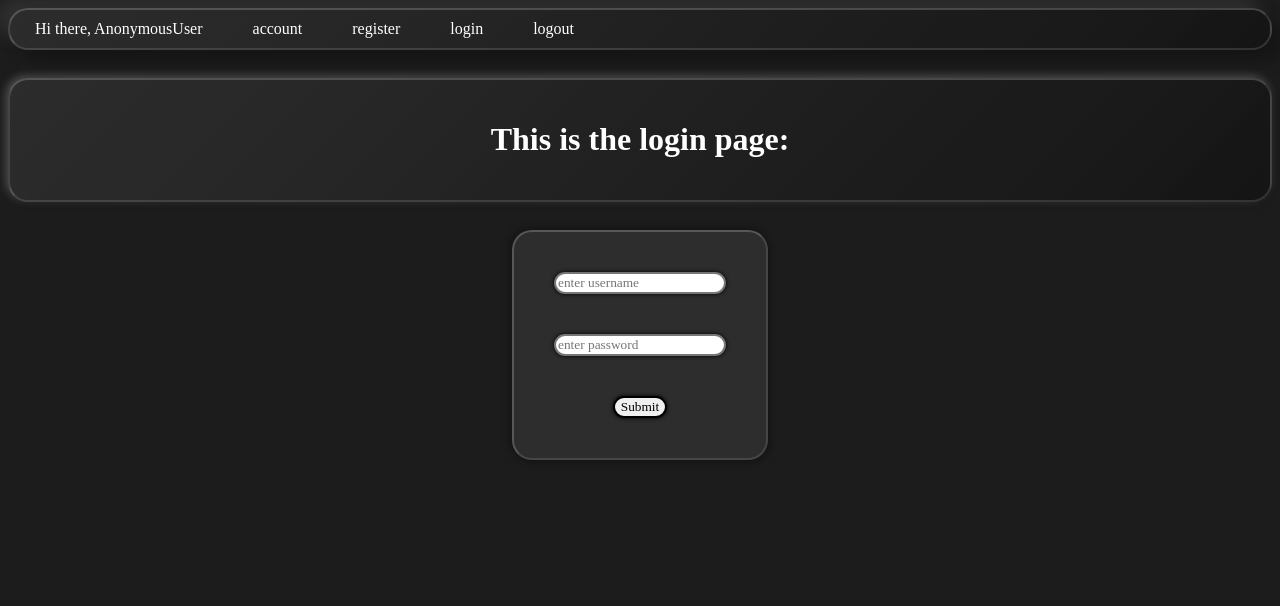
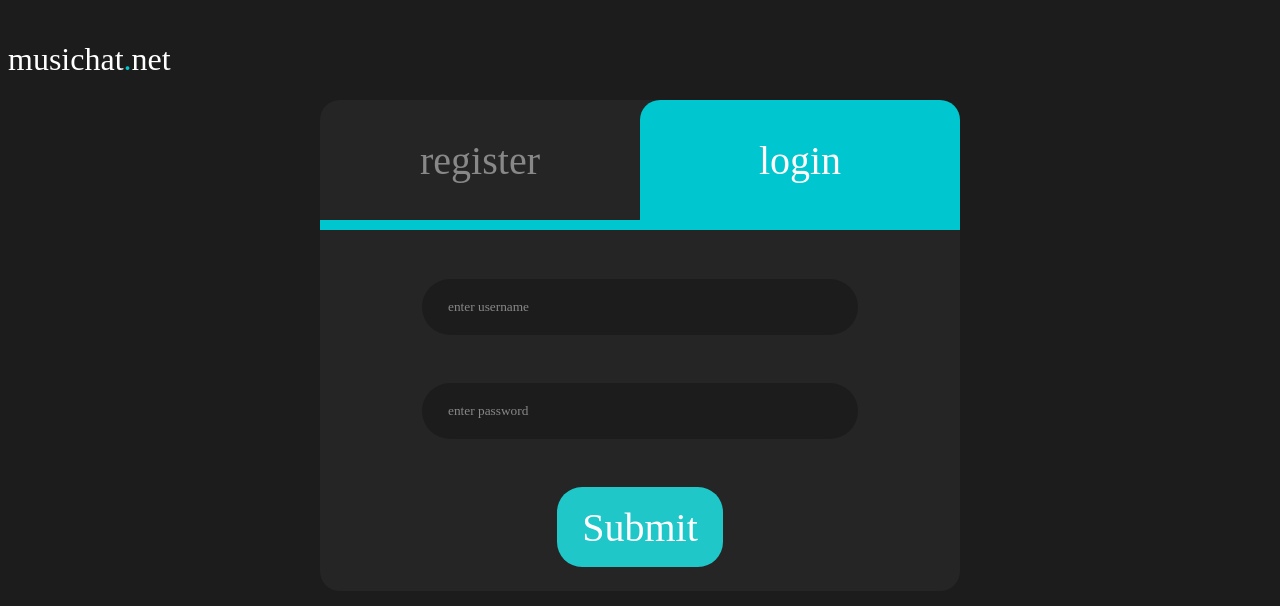
Before and after one commit to Starianne/MusicChatApp, a Django app: page /account/login/ in a window 1280 px wide. Shown: the top 606 px of the page. Run offline with Django 5.2, Linux system fonts and the light colour scheme; some web fonts are replaced.

Commit message:
Landing page login and register finished

```diff
--- a/account/templates/account/login.html
+++ b/account/templates/account/login.html
@@ -1,23 +1,41 @@
-{% extends 'layout.html' %}
+<!DOCTYPE html>
+{% load static %}
+<html lang="en">
+<head>
+    <meta charset="UTF-8">
+    <meta name="viewport" content="width=device-width, initial-scale=1.0">
+    <title>
+        Register
+    </title>
+    <link rel="stylesheet" href="{% static 'css/signin.css' %}">
+    <!-- add a script tag here for when you add javascript into the static folder-->
+</head>
+<body>
+<div class="logoContainer">
+    <div class="logo">
+        <h1>musichat</h1><h1 id="dot">.</h1><h1>net&nbsp;</h1>
+    </div>
+</div>
 
-{% block title %}
-    Login
-{% endblock %}
-
-{% block content %}
-<div class="title">
-    <h1> This is the login page:</h1>
-</div>
-<div class="formContainer">
+<div class="signinContainer">
+    <div class="tabs">
+        <div class="registerTab" onclick="window.location.href = '/account/register/'">
+            <h1 style="color: #888888;">register</h1>
+        </div>
+        <div class="loginTab" style="background-color: #00C6CF;">
+            <h1>login</h1>
+        </div>
+    </div>
     <form method='POST' action=''>
         {% csrf_token %}
+    <div class='formContainer'>
         <input type="username" name = 'username' placeholder="enter username" /> <br>
         <input type="password" name = 'password' placeholder="enter password"/> <br>
         <input type="submit" name = "Login to account">
     </form>
+    </div>
 </div>
-
-
+<div class='errorBox'>
     {% if messages %}
     <ul class="messages">
     {% for message in messages %}
@@ -25,5 +43,6 @@
     {% endfor %}
     </ul>
     {% endif %}
-
-{% endblock %}
+</div>
+</body>
+</html>
--- /dev/null
+++ b/static/css/signin.css
@@ -0,0 +1,105 @@
+@font-face {
+    font-family: "Angular";
+    src: url(/static/font/DelaGothicOne-Regular.ttf) format("truetype");
+}
+
+* {
+    font-family: 'Angular';
+}
+
+
+body{
+    text-align: center;
+    background-color: #1c1c1c;
+    color:rgb(255, 255, 255);
+
+}
+
+p, h1, h2 {
+    text-align:center;
+    color:rgb(255, 255, 255);
+    font-weight: 200;
+}
+
+/* LOGO */
+.logoContainer{
+    width: 90vw;
+    margin-top:20px;
+    display: flex;
+    justify-content: space-between;
+}
+
+.logo {
+    align-self: flex-start;
+    display: flex;
+}
+
+#comma {
+    color: #00C6CF;
+}
+
+#dot {
+    color: #00C6CF;
+}
+
+
+/* actual sign in container */
+
+.signinContainer {
+    background-color: #252525;
+    width: 50vw;
+    justify-self: center;
+    border-radius: 20px;
+}
+
+
+.tabs {
+    display: flex;
+    margin-bottom: 25px;
+    border-bottom: 10px solid #00C6CF;
+}
+
+.registerTab, .loginTab {
+    flex: 1;
+    text-align: center;
+    padding: 10px 0;
+    font-size: 20px;
+    border-radius: 20px 20px 0 0;
+    transition: 0.3s;
+}
+
+.registerTab:hover {
+    background-color: #363636;
+}
+
+.loginTab:hover {
+    background-color: #363636;
+}
+
+
+input {
+    background-color: #1c1c1c;
+    color: #ffffff;
+    border: none;
+    border-radius: 40px;
+    padding: 1vh 2vw;
+    width: 30vw;
+    height: 5vh;
+    margin: 3vh 0;
+}
+
+input::placeholder{
+    color: #888888;
+}
+
+input[type="submit"] {
+    height: 10vh;
+    width: fit-content;
+    border: none;
+    border-radius: 25px;
+    background: #1fc7c9;
+    color: white;
+    font-size: 5vh;
+    cursor: pointer;
+    transition: 0.2s;
+}
--- a/templates/goSignIn.html
+++ b/templates/goSignIn.html
@@ -26,9 +26,8 @@
 </div>
 
 <div class="linksToSignUp">
-    <button onclick="window.location.href = '/account/register/'">Let's change that!</button>
+    <button onclick="window.location.href = '/account/register/'"><h1>Let's fix that!</h1></button>
 </div>
 
-<!--Add quote div, add link to sign in page-->
 </body>
 </html>
```
Also changed, not shown: account/templates/account/register.html (+52 -45 lines), chat/templates/chat/room.html (+6 -1 lines), static/css/chatsheet.css (+56 -3 lines), static/css/menu.css (+22 -7 lines).
